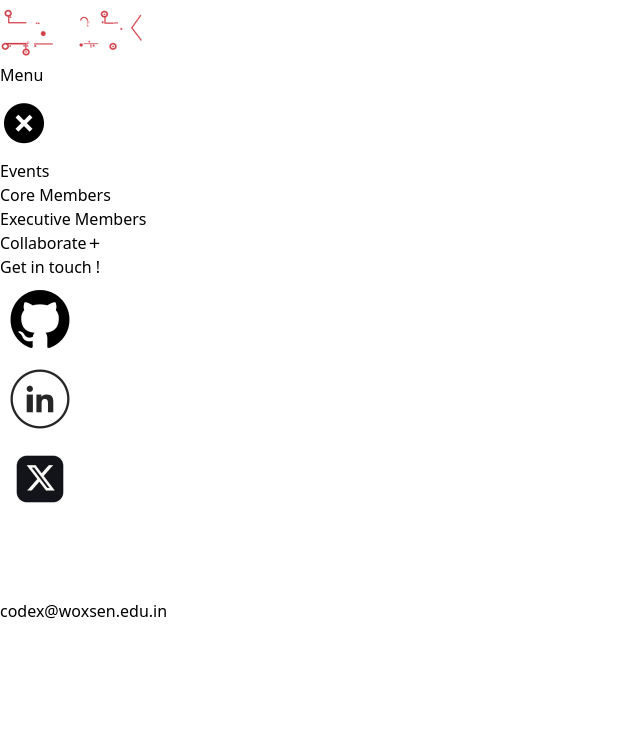
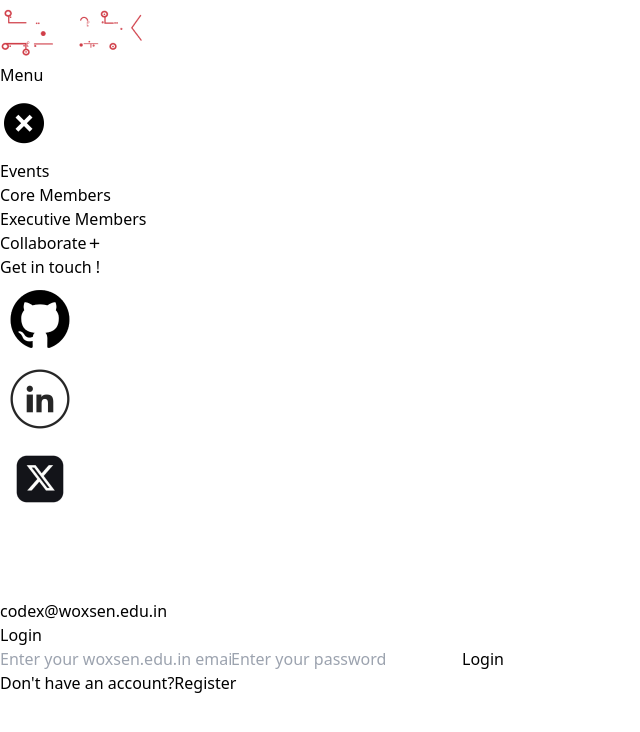
Before and after one commit to itsmechaithanya/Codex, a React (Vite) app: page /auth in a window 1280 px wide. Shown: the top 732 px of the page, without its empty margins (0-640 px from the left). Built offline with nearby package versions, Linux system fonts and the light colour scheme.

Commit message:
first commit

```diff
--- a/package.json
+++ b/package.json
@@ -11,6 +11,7 @@
   },
   "dependencies": {
     "@gsap/react": "^2.1.1",
+    "firebase": "^11.0.1",
     "lenis": "^1.1.15",
     "react": "^18.3.1",
     "react-dom": "^18.3.1",
--- a/src/App.jsx
+++ b/src/App.jsx
@@ -8,6 +8,10 @@ import Navbar from './Components/Navbar';
 import { Route, Routes } from 'react-router-dom'
 import Events from './Components/Events';
 import Form from './Components/Form'
+import AuthForm from './Components/AuthForm';
+import AdminDashboard from './Components/AdminDashboard';
+import { AuthProvider } from './utility/AuthContext';
+
 
 
 function App() {
@@ -25,7 +29,7 @@ function App() {
 
 
 
-    const [Users,SetUsers] = useState([1,2,43,4,5,6,7,8,89,9,0])
+    const [Users,SetUsers] = useState([])
 
     const HandleFormSubmitData = (data)=>{
       SetUsers([...Users,[data]])
@@ -42,6 +46,8 @@ function App() {
         <Route path='/ExecutiveMembers' element={<ExecutiveMembers Users={Users}/>}/>
         <Route path='/Collaborate' element={<Collaborate Users={Users}/>}/>
         <Route path='/Form' element={<Form HandleFormSubmitData={HandleFormSubmitData}/>}/>
+        <Route path='/auth' element={<AuthForm />} />
+        <Route path='/admin' element={<AdminDashboard />} />
       </Routes>
     </div>
   )
--- /dev/null
+++ b/src/Components/AdminDashboard.jsx
@@ -0,0 +1,56 @@
+// src/Components/AdminDashboard.jsx
+import React, { useState, useContext } from 'react';
+import AuthContext from '../utility/AuthContext';
+import CardSM from './CardSM';
+
+function AdminDashboard({ addCard, deleteCard, users }) {
+  const { isAdmin } = useContext(AuthContext);
+  const [newCard, setNewCard] = useState({ name: '', description: '', linkedin: '' });
+
+  if (!isAdmin) {
+    return <p>Access denied. Admins only.</p>;
+  }
+
+  const handleAddCard = () => {
+    addCard(newCard);
+    setNewCard({ name: '', description: '', linkedin: '' });
+  };
+
+  return (
+    <div>
+      <h2>Admin Dashboard</h2>
+      <h3>Add a New Member Card</h3>
+      <input
+        type="text"
+        placeholder="Name"
+        value={newCard.name}
+        onChange={(e) => setNewCard({ ...newCard, name: e.target.value })}
+      />
+      <input
+        type="text"
+        placeholder="Description"
+        value={newCard.description}
+        onChange={(e) => setNewCard({ ...newCard, description: e.target.value })}
+      />
+      <input
+        type="text"
+        placeholder="LinkedIn URL"
+        value={newCard.linkedin}
+        onChange={(e) => setNewCard({ ...newCard, linkedin: e.target.value })}
+      />
+      <button onClick={handleAddCard}>Add Card</button>
+
+      <h3>Manage Existing Cards</h3>
+      <div>
+        {users.map((user, index) => (
+          <div key={index}>
+            <CardSM Users={[user]} />
+            <button onClick={() => deleteCard(index)}>Delete</button>
+          </div>
+        ))}
+      </div>
+    </div>
+  );
+}
+
+export default AdminDashboard;
--- /dev/null
+++ b/src/Components/AuthForm.jsx
@@ -0,0 +1,59 @@
+// src/Components/AuthForm.jsx
+import React, { useState } from 'react';
+import { registerUser, loginUser } from '../utility/authService';
+
+function AuthForm() {
+  const [email, setEmail] = useState('');
+  const [password, setPassword] = useState('');
+  const [isLogin, setIsLogin] = useState(true); // Toggle between login and register
+
+  const handleSubmit = async (e) => {
+    e.preventDefault();
+    if (isLogin) {
+      await loginUser(email, password);
+    } else {
+      await registerUser(email, password);
+    }
+  };
+
+  return (
+    <div className='w-full h-screen flex justify-center items-center bg-black  '>
+        <div className="max-w-xs mx- my-10 p-4 border rounded bg-white">
+      <h2 className="text-2xl mb-4">{isLogin ? 'Login' : 'Register'}</h2>
+      <form onSubmit={handleSubmit}>
+        <input
+          type="email"
+          value={email}
+          onChange={(e) => setEmail(e.target.value)}
+          placeholder="Enter your woxsen.edu.in email"
+          className="w-full px-4 py-2 mb-4 border rounded"
+        />
+        <input
+          type="password"
+          value={password}
+          onChange={(e) => setPassword(e.target.value)}
+          placeholder="Enter your password"
+          className="w-full px-4 py-2 mb-4 border rounded"
+        />
+        <button
+          type="submit"
+          className="w-full py-2 bg-blue-500 text-white rounded"
+        >
+          {isLogin ? 'Login' : 'Register'}
+        </button>
+      </form>
+      <p className="mt-4 text-center">
+        {isLogin ? "Don't have an account?" : 'Already have an account?'}
+        <button
+          onClick={() => setIsLogin(!isLogin)}
+          className="text-blue-500 ml-1 underline"
+        >
+          {isLogin ? 'Register' : 'Login'}
+        </button>
+      </p>
+    </div>
+    </div>
+  );
+}
+
+export default AuthForm;
--- /dev/null
+++ b/src/firebase.js
@@ -0,0 +1,21 @@
+// src/firebase.js
+import { initializeApp } from "firebase/app";
+import { getAuth } from "firebase/auth"; // Import getAuth for authentication
+
+const firebaseConfig = {
+    apiKey: "AIzaSyBd_EWtRWRi4_XqLlnX7YasG1pAL0M6eeo",
+    authDomain: "codex-a0926.firebaseapp.com",
+    projectId: "codex-a0926",
+    storageBucket: "codex-a0926.firebasestorage.app",
+    messagingSenderId: "560549189566",
+    appId: "1:560549189566:web:44b199ac808496c7b60bef",
+    measurementId: "G-234NFFF8KR"
+  };
+
+// Initialize Firebase
+const app = initializeApp(firebaseConfig);
+
+// Initialize and export the auth instance
+const auth = getAuth(app); // Use getAuth to initialize authentication
+export { auth };
+export default app;
--- /dev/null
+++ b/src/utility/AuthContext.jsx
@@ -0,0 +1,27 @@
+// src/AuthContext.jsx
+import React, { createContext, useEffect, useState } from 'react';
+import { auth } from '../firebase';
+import { onAuthStateChanged } from 'firebase/auth';
+
+const AuthContext = createContext();
+
+export const AuthProvider = ({ children }) => {
+  const [currentUser, setCurrentUser] = useState(null);
+  const [isAdmin, setIsAdmin] = useState(false);
+
+  useEffect(() => {
+    const unsubscribe = onAuthStateChanged(auth, (user) => {
+      setCurrentUser(user);
+      setIsAdmin(user?.email === "admin@woxsen.edu.in"); // Update with admin's email
+    });
+    return () => unsubscribe();
+  }, []);
+
+  return (
+    <AuthContext.Provider value={{ currentUser, isAdmin }}>
+      {children}
+    </AuthContext.Provider>
+  );
+};
+
+export default AuthContext;
--- /dev/null
+++ b/src/utility/authService.jsx
@@ -0,0 +1,35 @@
+// src/utility/authService.jsx
+import { auth } from '../firebase'; // Ensure this import points correctly to firebase.js
+import { createUserWithEmailAndPassword, signInWithEmailAndPassword } from "firebase/auth";
+
+// Function to register users with a domain restriction
+export const registerUser = async (email, password) => {
+  if (!email.endsWith('@woxsen.edu.in')) {
+    alert('Only @woxsen.edu.in emails are allowed.');
+    return;
+  }
+
+  try {
+    await createUserWithEmailAndPassword(auth, email, password);
+    alert('Registration successful!');
+  } catch (error) {
+    console.error('Error registering user:', error);
+    alert(error.message);
+  }
+};
+
+// Function to log in users with a domain restriction
+export const loginUser = async (email, password) => {
+  if (!email.endsWith('@woxsen.edu.in')) {
+    alert('Only @woxsen.edu.in emails are allowed.');
+    return;
+  }
+
+  try {
+    await signInWithEmailAndPassword(auth, email, password);
+    alert('Login successful!');
+  } catch (error) {
+    console.error('Error logging in:', error);
+    alert(error.message);
+  }
+};
```
Also changed, not shown: src/Components/Navbar.jsx (+5 -5 lines), 1 other file (tests, documents, lock files or other folders).
